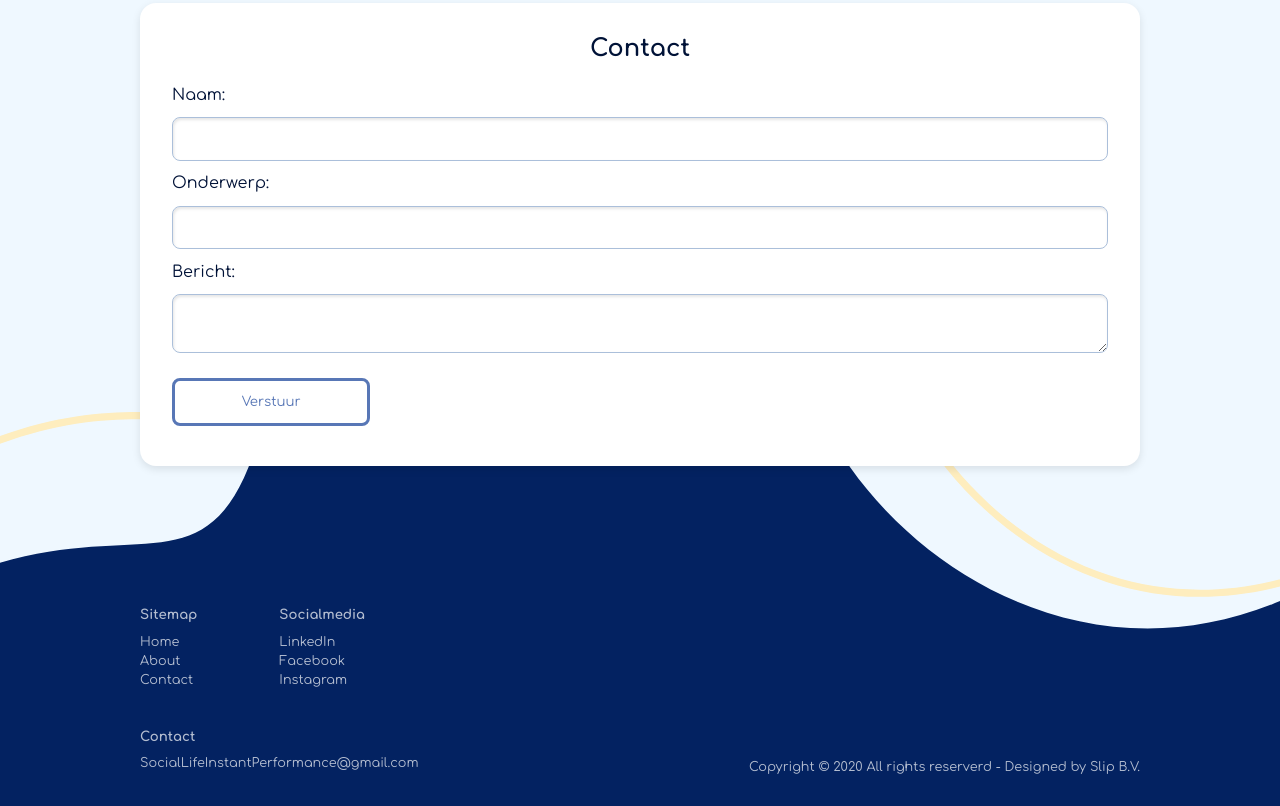
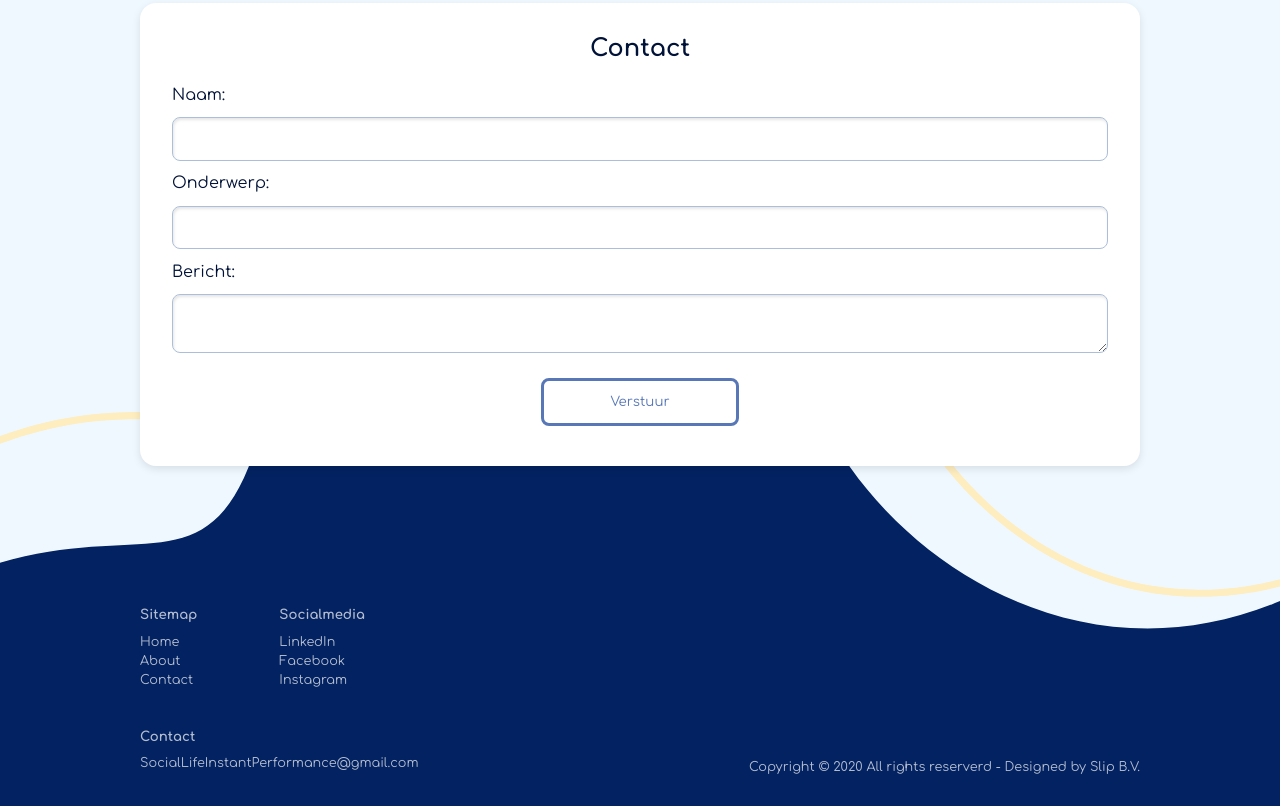
Before and after one commit to RoySpringer/SLIP, a plain HTML site: page index.html in a window 1280 px wide. Shown: the part 1830-2636 px from the top of the page. Drawn offline with Linux system fonts and the light colour scheme.

Commit message:
Put send button in the middle

```diff
--- a/css/style.scss
+++ b/css/style.scss
@@ -289,6 +289,12 @@ footer {
     padding: 2em;
 }
 
+.form-bottom {
+    width: 100%;
+    display: flex;
+    justify-content: center;
+}
+
 input[type=text], select, textarea {
     font-family: 'Comforta';
     width: 100%;
--- a/index.html
+++ b/index.html
@@ -77,7 +77,7 @@
                 <input type="text" name="subject">
                 <label for="body">Bericht:</label>
                 <textarea name="body"></textarea>
-                <button>Verstuur</button>
+                <div class="form-bottom"><button>Verstuur</button></div>
             </form>
         </section>
     </main>
```
Also changed, not shown: css/style.css, 1 other file.
